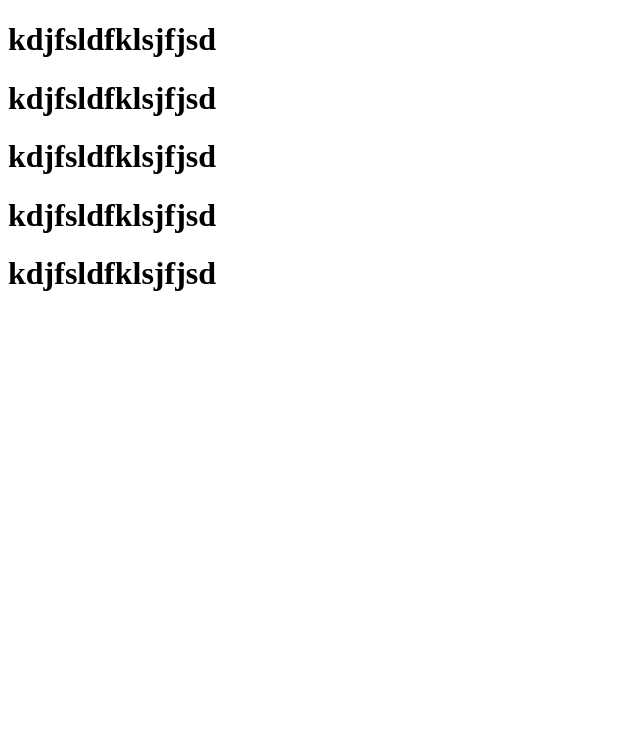
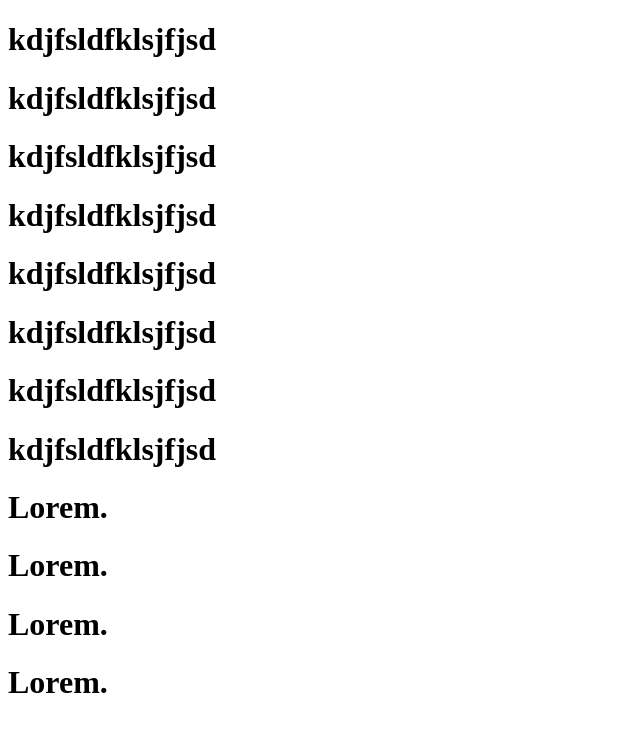
Before and after one commit to david83748/proj18, a plain HTML site: page index.html in a window 1280 px wide. Shown: the whole page, without its empty margins (0-640 px from the left). Drawn offline with Linux system fonts and the light colour scheme.

Commit message:
add h1 h1 h1

```diff
--- a/index.html
+++ b/index.html
@@ -14,6 +14,13 @@
     <h1>kdjfsldfklsjfjsd</h1>
     <h1>kdjfsldfklsjfjsd</h1>
     <h1>kdjfsldfklsjfjsd</h1>
+    <h1>kdjfsldfklsjfjsd</h1>
+    <h1>kdjfsldfklsjfjsd</h1>
+    <h1>kdjfsldfklsjfjsd</h1>
+    <h1>Lorem.</h1>
+    <h1>Lorem.</h1>
+    <h1>Lorem.</h1>
+    <h1>Lorem.</h1>
 </body>
 
 </html>
```
